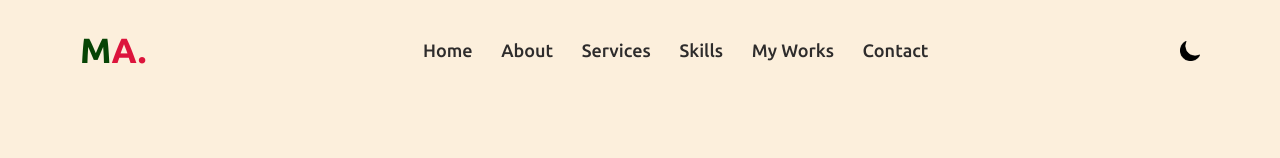
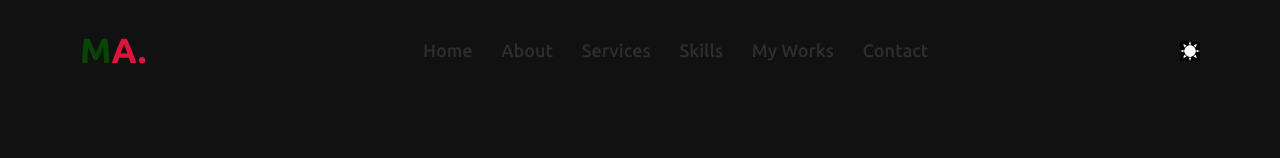
Before and after one commit to mizanuralrasid/Mizanuralrasid, a plain HTML site: page index.html in a window 1280 px wide. Both pictures are taken after a click on the picture 1190 px from the left and 50 px from the top of the page. Shown: the top 158 px of the page. Drawn offline with nearby package versions, Linux system fonts and the light colour scheme.

Commit message:
Update index.html

```diff
--- a/index.html
+++ b/index.html
@@ -252,7 +252,20 @@
     <script src="script.js"></script>
     <script src="https://unpkg.com/aos@2.3.1/dist/aos.js"></script>
     <script>
-
+      var dark = document.getElementById("dark");
+    dark.onclick = function(){
+    document.body.classList.toggle("dark-theme");
+    if(document.body.classList.contains("dark-theme")){
+        dark.src="images/sun.png";
+    }
+    else{
+        dark.src="images/moon.png";
+    }
+    }
+    AOS.init({
+       offset:280,
+       duration:1000
+    })
     </script>
 </body>
 </html>
```
